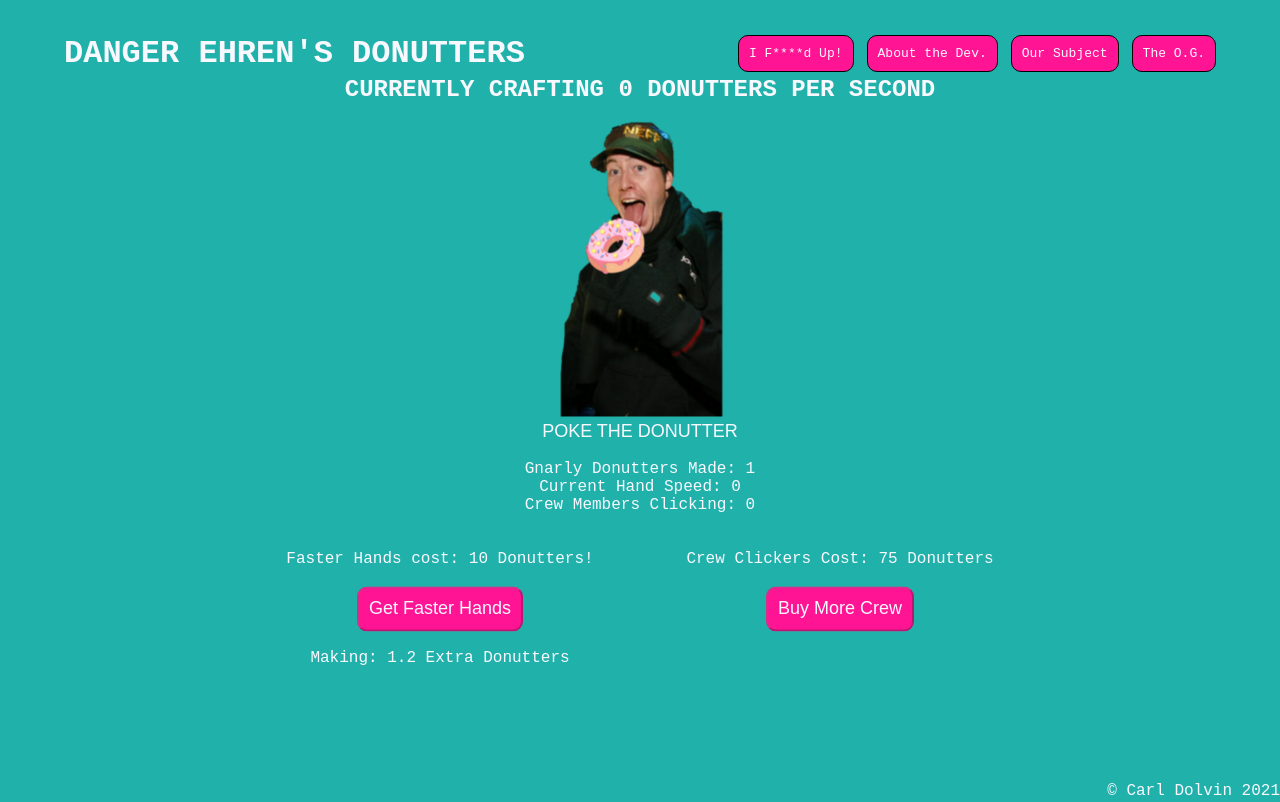
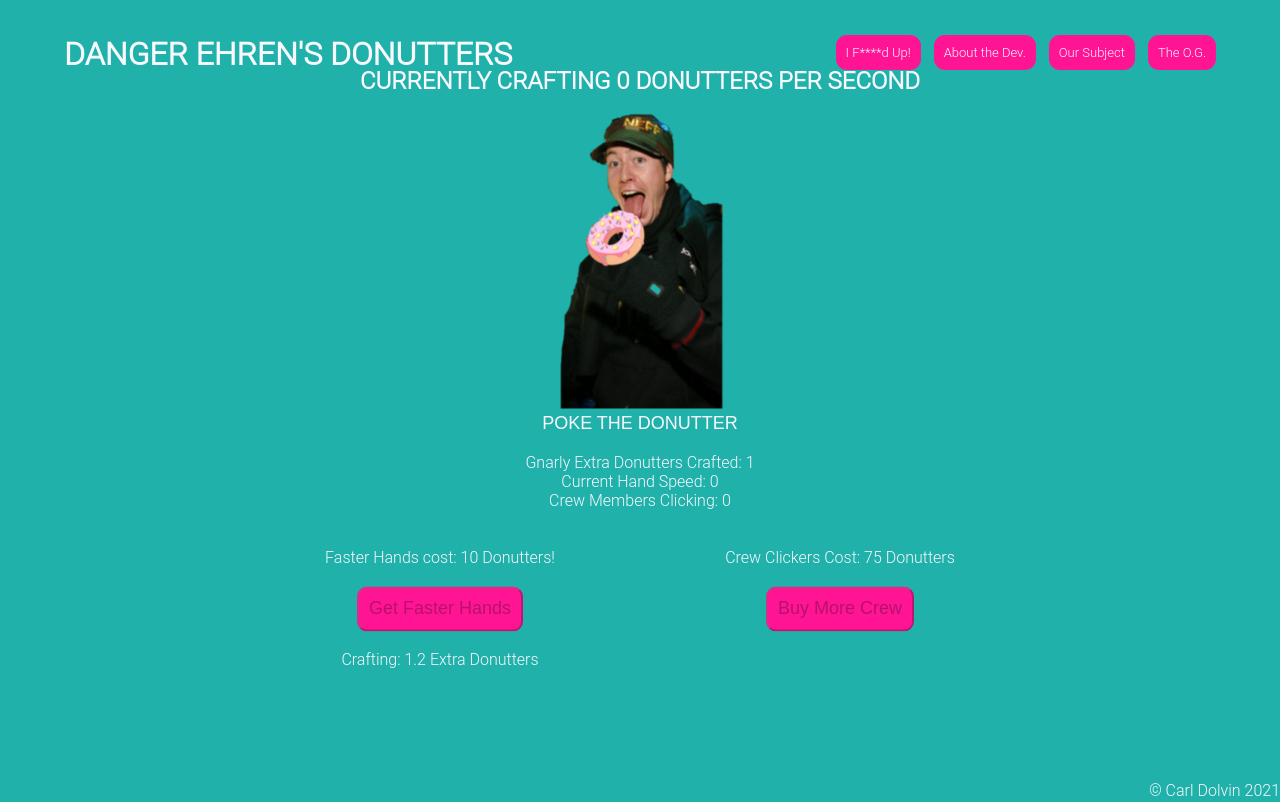
Before and after one commit to CarlDolvin86/DonutMaker1, a plain HTML site: page index.html in a window 1280 px wide. Drawn offline with Linux system fonts and the light colour scheme.

Commit message:
Third Commit

```diff
--- a/index.html
+++ b/index.html
@@ -48,7 +48,7 @@
               <img src="jasmine-standalone-3.6.0/src/img/ehren.png" alt="Click here!" />
               <br>POKE THE DONUTTER</button>
             <br><br>
-            <p>Gnarly Donutters Made: <span class="current-click-value">0</span></p>
+            <p>Gnarly Extra Donutters Crafted: <span class="current-click-value">0</span></p>
             <p>Current Hand Speed: <span class="number-of-multiplier">0</span></p>
             <p>Crew Members Clicking: <span class="auto-clicker">0</span> </p>
             <br><br>
@@ -57,8 +57,8 @@
                <p>Faster Hands cost: <span class="clicker-multiplier-cost">10</span> Donutters!</p>
                 <br>
                 <button class="clicker-multiplier">Get Faster Hands</button>
-                <br> <br>
-                <p>Making:  <span class="multiplier-amount-display">1.2</span> Extra Donutters</p>
+                <br><br>
+                <p>Crafting:  <span class="multiplier-amount-display">1.2</span> Extra Donutters</p>
                 <br><br><br><br><br><br><br>
               </div>
               <div class="auto-clicker-container">
--- a/jasmine-standalone-3.6.0/src/css/style.css
+++ b/jasmine-standalone-3.6.0/src/css/style.css
@@ -4,8 +4,10 @@
 }
 button {
   font-size: large;
-  color: ghostwhite;
-  padding: 10px;
+  padding-left: 10px;
+  padding-top: 10px;
+  padding-bottom: 10px;
+  padding-right: 10px;
   border-radius: 10px;
   background-color: deeppink;
 }
@@ -20,7 +22,7 @@ footer {
 }
 html {
   background-color: lightseagreen;
-  font-family: Monospaced, monospace;
+  font-family: "Roboto Light", monospace, serif, sans-serif;
   color: ghostwhite;
   margin-right: 5%;
   margin-left: 5%;
@@ -41,7 +43,7 @@ li {
 }
 .bg-modal {
   display: none;
-  background-color: rgba(0, 0, 0, 0.5);
+  background-color: lightcyan;
   position: absolute;
   padding: 40px;
   top: 0;
@@ -55,8 +57,10 @@ li {
   padding: 0;
   width: 225px;
   outline: none;
-  background-color: rgba(0, 0, 0, 0);
+  color: ghostwhite;
+  background: rgba(0, 0, 0, 0.0);
 }
+
 .company {
   float: left;
   margin-bottom: 1em;
@@ -78,8 +82,8 @@ li {
 .item > a {
   color: ghostwhite;
   text-decoration: none;
-  border: 1px solid black;
-  border-radius: 10px;
+  border: ghostwhite;
+  border-radius: 11px;
   padding: 10px;
   background-color: deeppink;
 }
```
